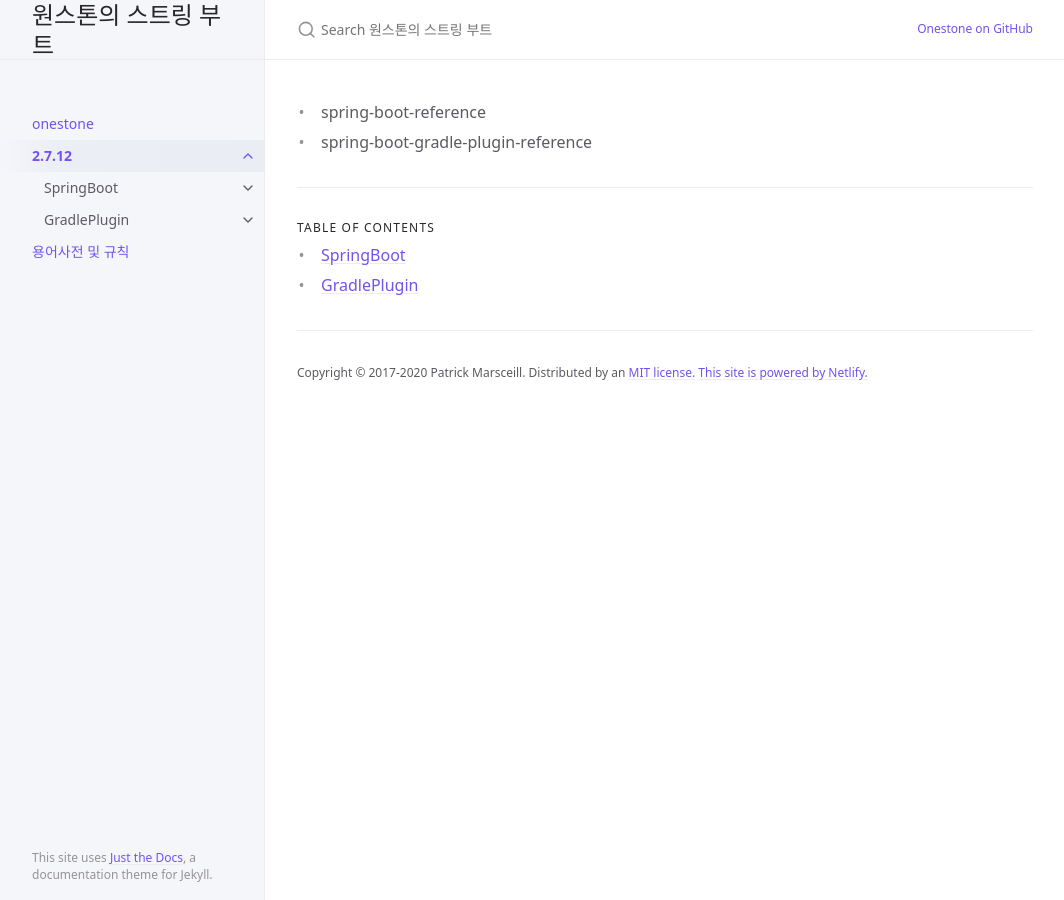
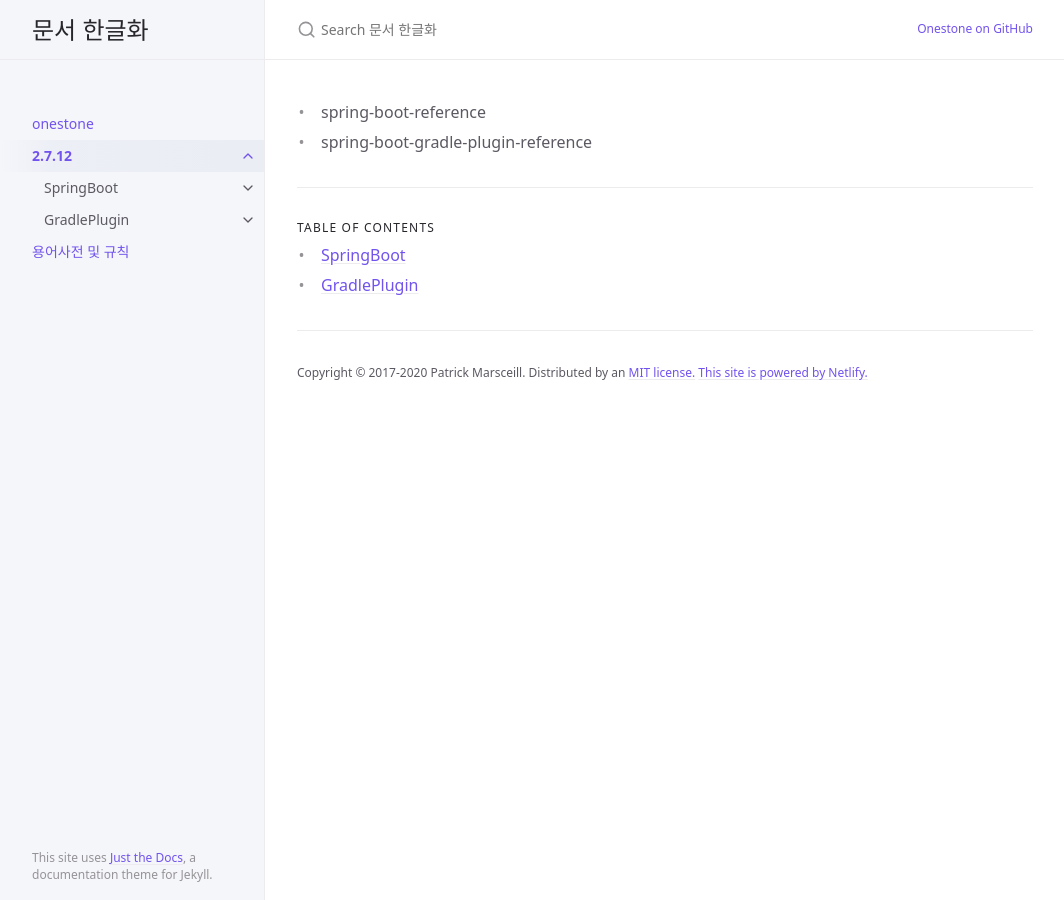
Before and after one commit to onestone9900/onestone9900.github.io, a Jekyll site: the page built from docs/2.7.12/index.md, in a window 1280 px wide. Shown: the whole page, without its empty margins (107-1171 px from the left). Built offline with Jekyll 4.4.1, drawn with Linux system fonts in a browser that asks for light colours.

Commit message:
docs: 사이트 제목 변경

```diff
--- a/_config.yml
+++ b/_config.yml
@@ -13,8 +13,8 @@
 # you will see them accessed via {{ site.title }}, {{ site.github_repo }}, and so on.
 # You can create any custom variable you would like, and they will be accessible
 # in the templates via {{ site.myvariable }}.
-title: 원스톤의 스트링 부트
-description: 스트링 부트 한글 번역
+title: 문서 한글화
+description: 한글 번역
 baseurl: "" # the subpath of your site, e.g. /blog
 url: "https://just-the-docs.com" # the base hostname & protocol for your site, e.g. http://example.com
 repository: just-the-docs/just-the-docs # for github-metadata
```
Also changed, not shown: 15 other files.
